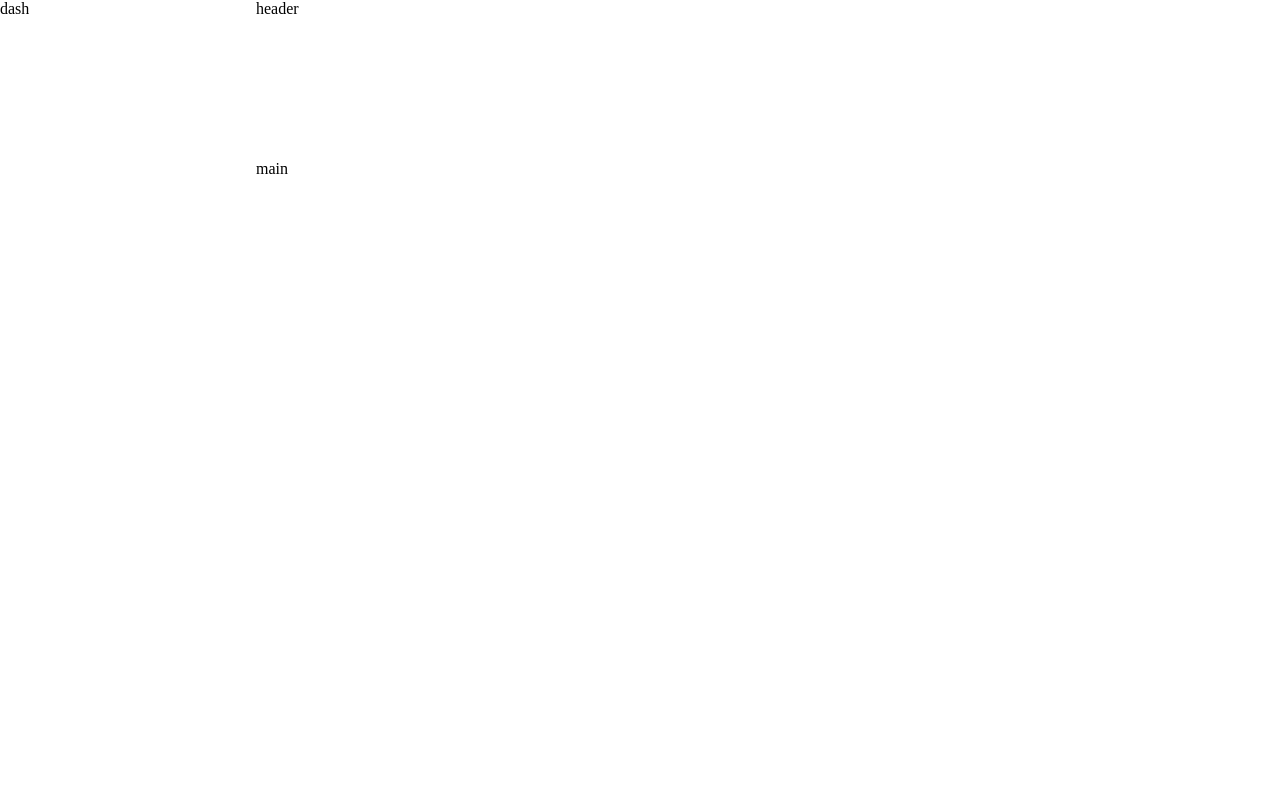
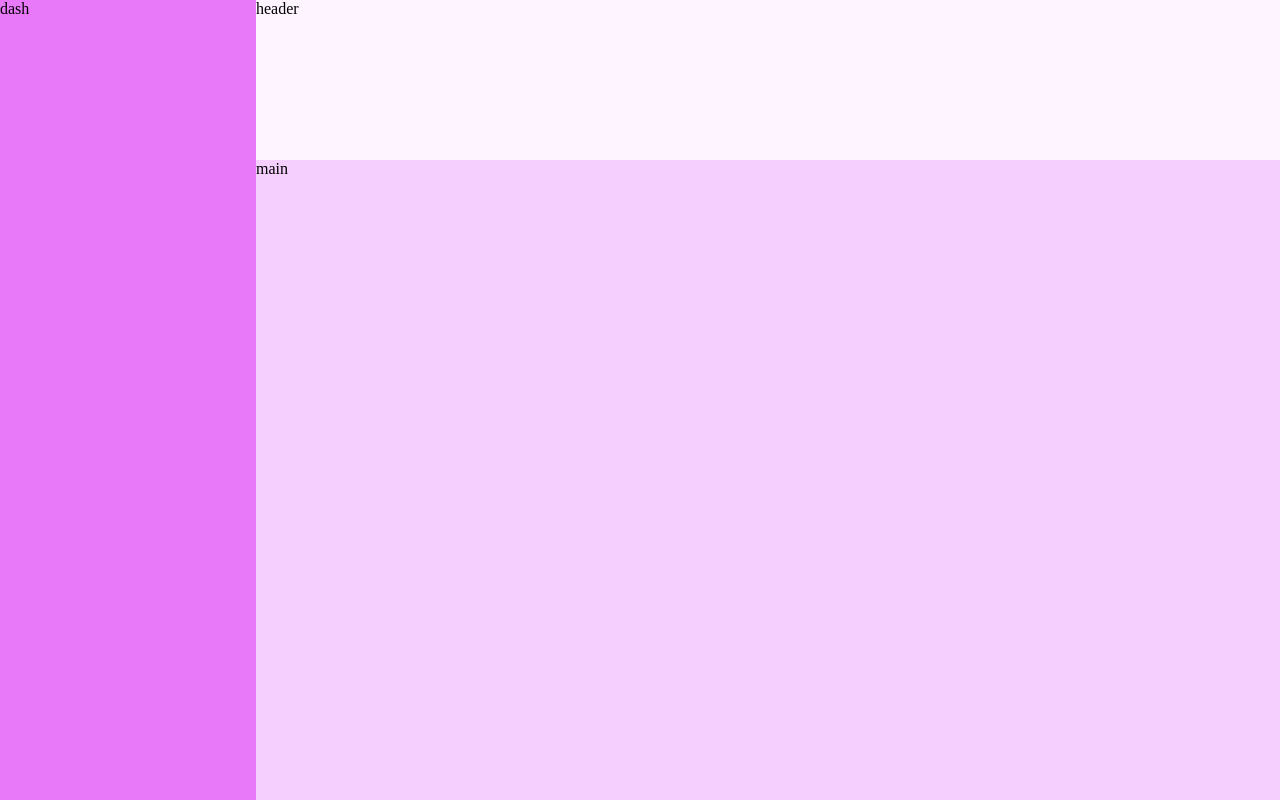
Before and after one commit to CronusV/Admin-Dashboard, a plain HTML site: page index.html in a window 1280 px wide. Drawn offline with Linux system fonts and the light colour scheme.

Commit message:
Chose color to use on website

```diff
--- a/styles.css
+++ b/styles.css
@@ -11,6 +11,7 @@ html {
 }
 /* Good resource too look at already made color palletes to use
 https://tailwindcss.com/docs/customizing-colors
+Going to use Fuchsia for this site
 
 Resource to find icons
 https://pictogrammers.com/library/mdi/
@@ -32,14 +33,17 @@ body {
 .dashboard {
   grid-row: 1 / span 2;
   grid-column: 1 / span 1; /* I know this is redundant but I want to use span :p */
+  background-color: #e879f9; /* 400 */
 }
 
 .header {
   grid-column: 2 / span 1;
   grid-row: 1 / span 1;
+  background-color: #fdf4ff; /* 50 */
 }
 
 .main {
   grid-row: 2 / span 1;
   grid-column: 2 / span 1;
+  background-color: #f5d0fe; /* 200 */
 }
```
